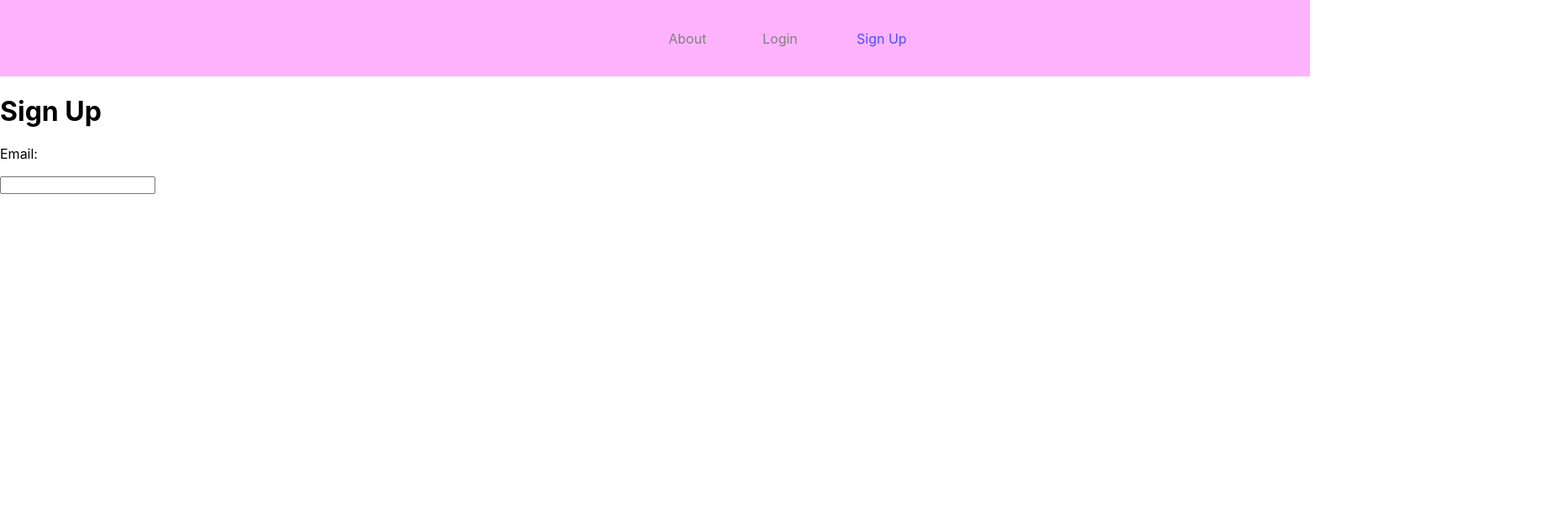
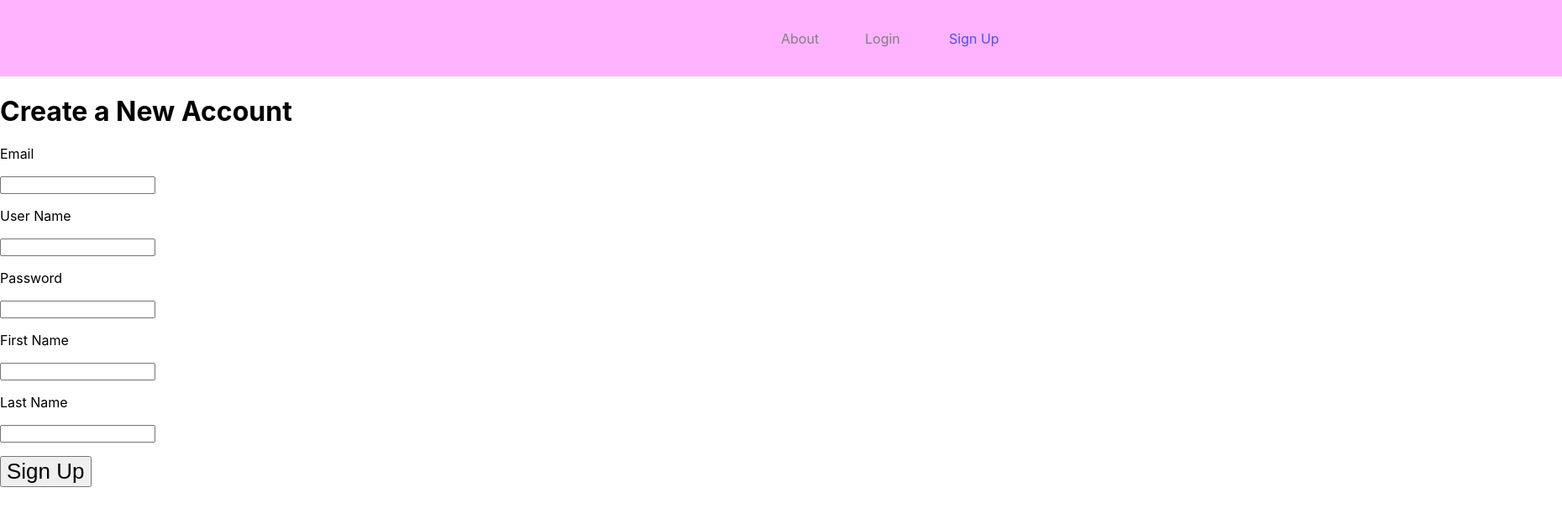
Before and after one commit to JayMurph/AWF-GroupProject, a React (Create React App) app in the folder frontend/: page /sign-up in a window 1280 px wide. Shown: the top 618 px of the page at 84% size, 1860 px wide, since content can reach past the window. Built offline with nearby package versions, Linux system fonts and the light colour scheme.

Commit message:
Implement basic sign up form

```diff
--- /dev/null
+++ b/frontend/src/components/FormField.js
@@ -0,0 +1,10 @@
+export default function FormField(props) {
+    return  (
+        <>
+            <p>
+                <label>{props.fieldName}</label>
+            </p>
+            <input type="text" value={props.fieldValue} onChange={props.onChangeCB}/>
+        </>
+    );
+}
--- a/frontend/src/components/Navbar/NavbarElements.js
+++ b/frontend/src/components/Navbar/NavbarElements.js
@@ -7,7 +7,7 @@ background: #ffb3ff;
 height: 85px;
 display: flex;
 justify-content: space-between;
-padding: 0.2rem calc((100vw - 500px));
+padding: 0.2rem calc((100vw - 350px));
 z-index: 12;
 `;
 
@@ -16,9 +16,9 @@ color: #808080;
 display: flex;
 align-items: center;
 text-decoration: none;
-width: 80px;
-padding: 0 1rem;
-height: 100%;
+width: 100px;
+padding: 1 1rem;
+height: 900%;
 cursor: pointer;
 &.active {
 	color: #4d4dff;
@@ -47,7 +47,7 @@ margin-right: -24px;
 /* margin-right: 24px; */
 /* Third Nav */
 /* width: 100vw; white-space: nowrap; */
-@media screen and (max-width: 768px) {
+@media screen and (max-width: 300px) {
 	display: none;
 }
 `;
--- /dev/null
+++ b/frontend/src/components/SignupForm.js
@@ -0,0 +1,40 @@
+import React from 'react';
+import FormField from './FormField';
+import Styles from '../styles.module.css';
+
+export default class SignupForm extends React.Component {
+
+  constructor(props) {
+    super(props);
+
+    this.state = {
+        email:'',
+        userName:'',
+        password:'',
+        firstName:'',
+        lastName:''
+    };
+
+    this.handleSubmit = this.handleSubmit.bind(this);
+  }
+
+  handleSubmit(event) {
+    console.log(this.state);
+    event.preventDefault();
+  }
+
+  render() {
+    return (
+      <form onSubmit={this.handleSubmit}>
+        <FormField fieldName={'Email'} fieldValue={this.state.email} onChangeCB={(e)=>this.setState({email:e.target.value})}/>
+        <FormField fieldName={'User Name'} fieldValue={this.state.userName} onChangeCB={(e)=>this.setState({userName:e.target.value})}/>
+        <FormField fieldName={'Password'} fieldValue={this.state.password} onChangeCB={(e)=>this.setState({password:e.target.value})}/>
+        <FormField fieldName={'First Name'} fieldValue={this.state.firstName} onChangeCB={(e)=>this.setState({firstName:e.target.value})}/>
+        <FormField fieldName={'Last Name'} fieldValue={this.state.lastName} onChangeCB={(e)=>this.setState({lastName:e.target.value})}/>
+        <p>
+            <button type="submit" className={Styles.FormButton}>Sign Up</button>
+        </p>
+      </form>
+    );
+  }
+}
--- a/frontend/src/components/SignupForm/SignupForm.js
+++ /dev/null
@@ -1,16 +0,0 @@
-import {Component} from 'react';
-
-class SignupForm extends Component {
-    render() {
-        return (
-            <form>
-                <p>
-                    <label>Email:</label>
-                </p>
-                <input></input>
-            </form>
-        );
-    }
-}
-
-export default SignupForm;
--- a/frontend/src/pages/signup.js
+++ b/frontend/src/pages/signup.js
@@ -1,11 +1,11 @@
 import React from 'react';
-import SignupForm from '../components/SignupForm/SignupForm.js'
+import SignupForm from '../components/SignupForm.js'
 
 const SignUp = () => {
     return (
         <div>
-        <h1>Sign Up</h1>
-        <SignupForm></SignupForm>
+        <h1>Create a New Account</h1>
+            <SignupForm></SignupForm>
         </div>
     );
 };
--- /dev/null
+++ b/frontend/src/styles.module.css
@@ -0,0 +1,3 @@
+.FormButton{
+  font-size:26px;
+}
```
